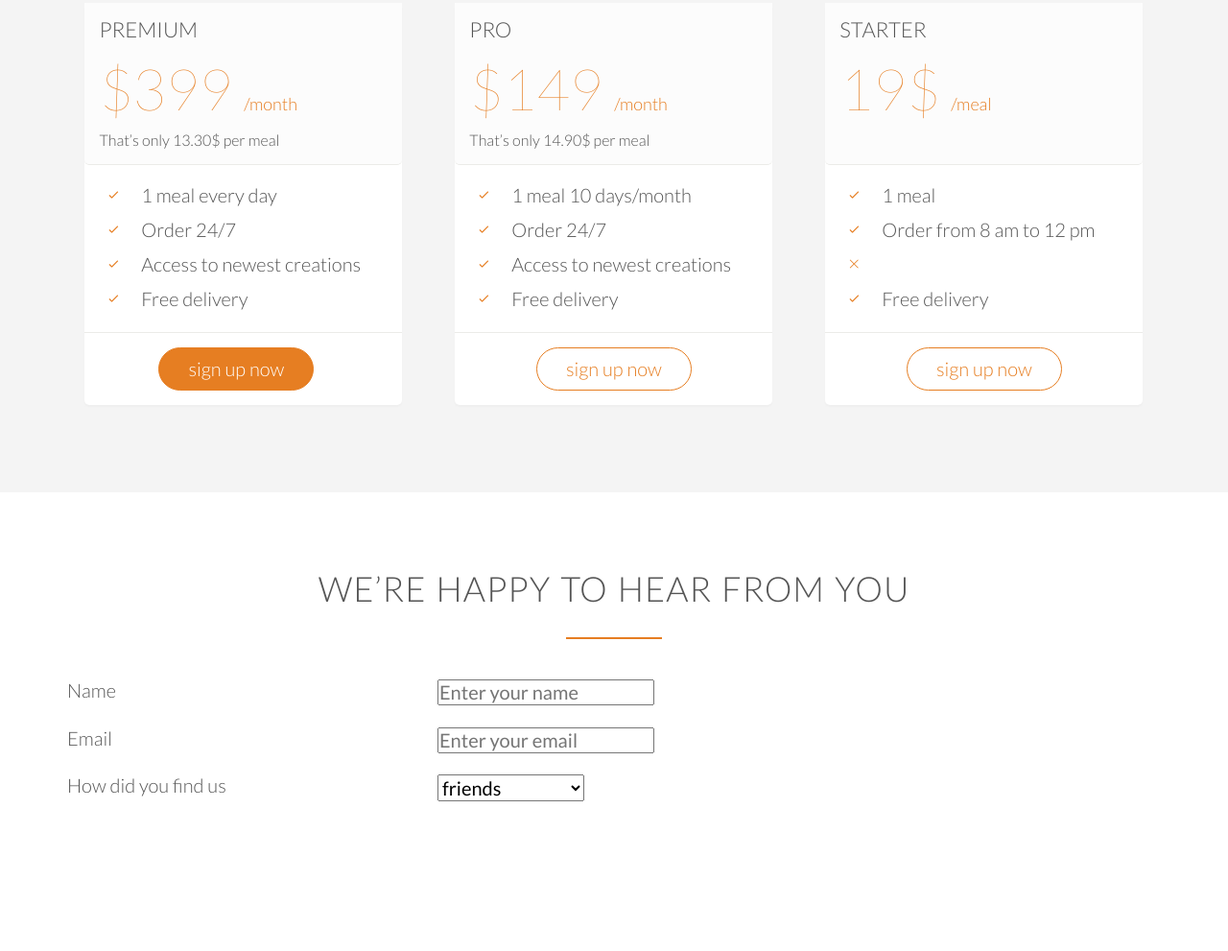
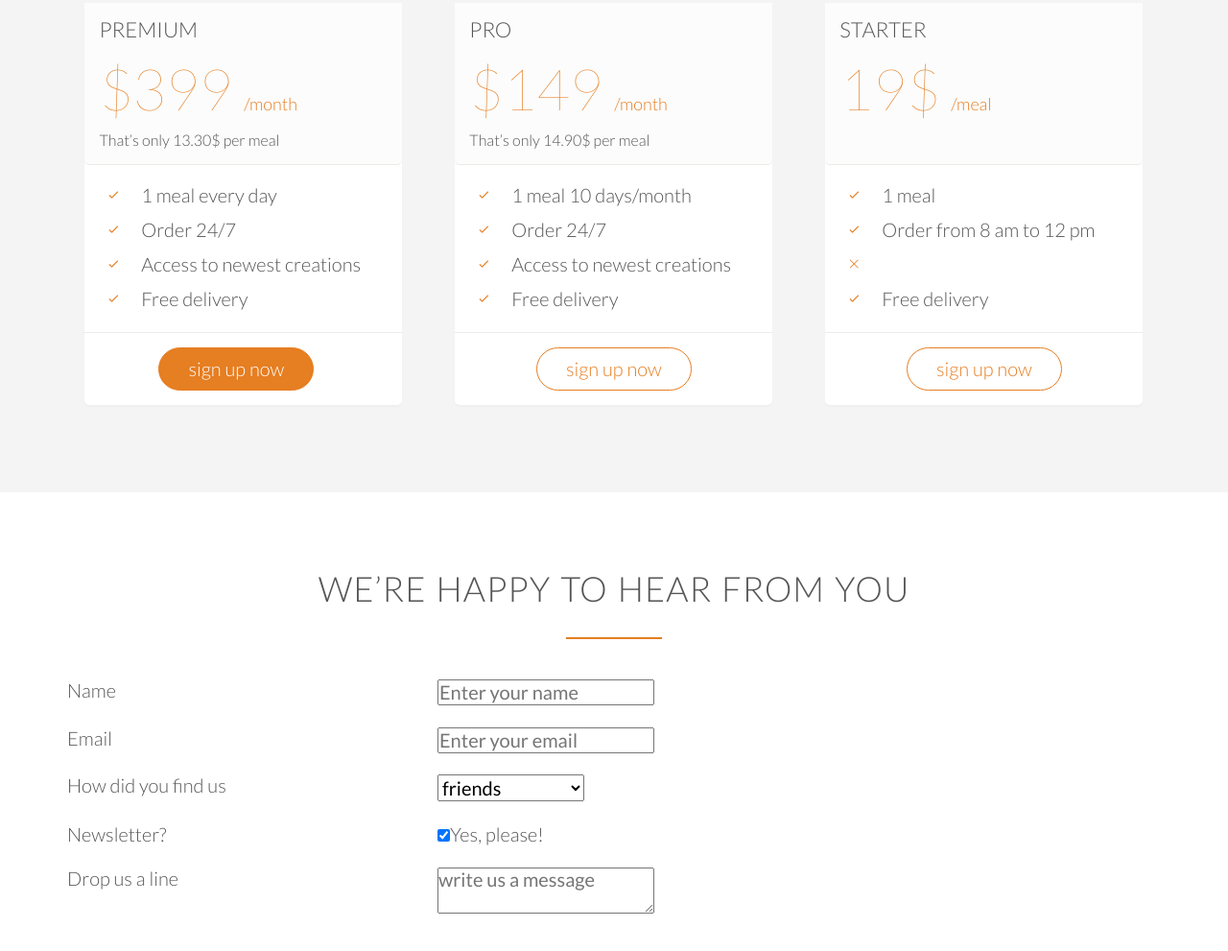
Before and after one commit to Geoelycom/Omnifoood-restuarant, a plain HTML site: page index.html in a window 1280 px wide. Shown: the part 4087-5078 px from the top of the page at 96% size. Before the commit the page ends 5014 px from the top, so only its background shows below. Drawn offline with Linux system fonts and the light colour scheme; files whose address does not match are found by name.

Commit message:
the text area

```diff
--- a/index.html
+++ b/index.html
@@ -329,6 +329,22 @@
                 </select>
                     </div>
                 </div>
+                <div class="row">
+                    <div class="col span-1-of-3">
+                        <label>Newsletter?</label>
+                    </div>
+                    <div class="col span-2-of-3">
+                        <input type="checkbox" name="news" id="news" checked>Yes, please!
+                    </div>
+                </div>
+                <div class="row">
+                    <div class="col span-1-of-3">
+                        <label>Drop us a line</label>
+                    </div>
+                    <div class="col span-2-of-3">
+                        <textarea name="message" placeholder="write us a message"></textarea>
+                    </div>
+                </div>
             </form>
         </div>
     </section>
```
